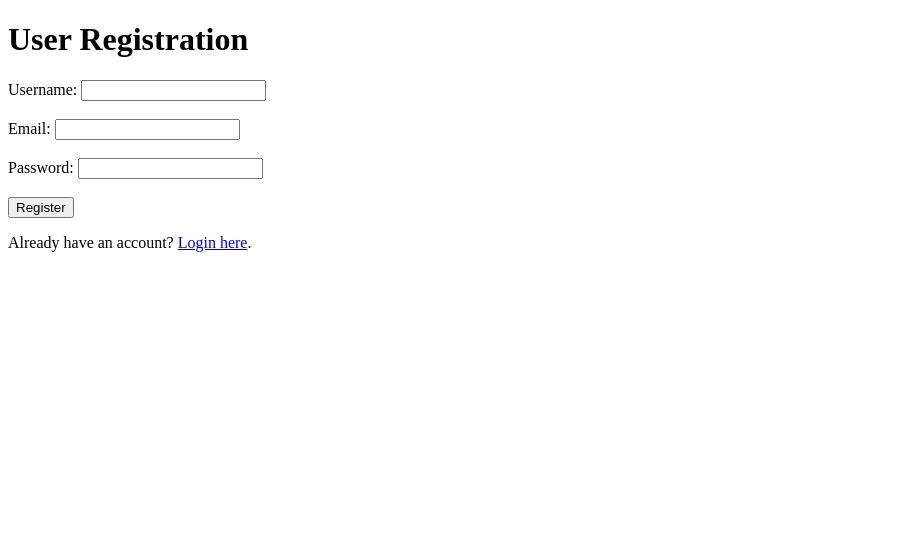
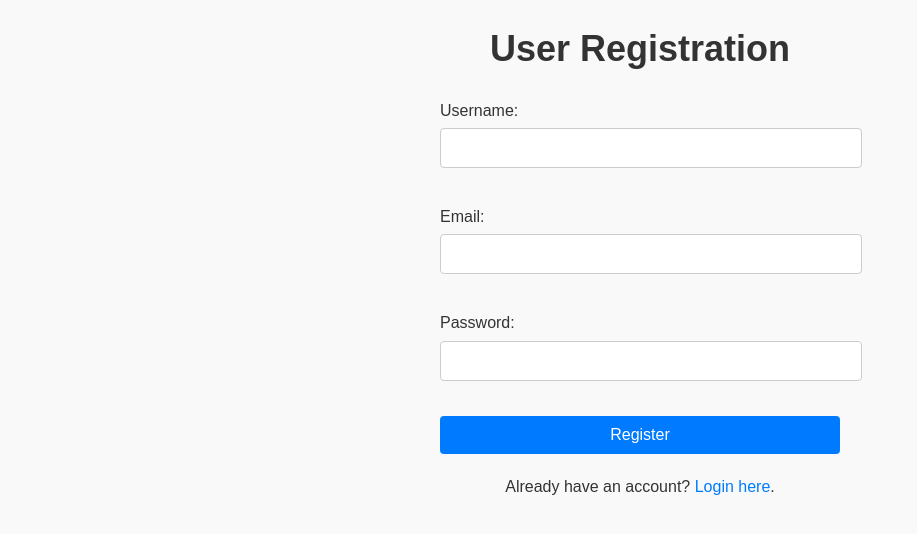
Before and after one commit to avd1729/Talk-Space, a Flask app: page /register in a window 1280 px wide. Shown: the top 534 px of the page, without its empty margins (0-917 px from the left). Run offline with Flask 3, Linux system fonts and the light colour scheme.

Commit message:
register page

```diff
--- a/templates/register.html
+++ b/templates/register.html
@@ -4,6 +4,83 @@
     <meta charset="UTF-8">
     <meta name="viewport" content="width=device-width, initial-scale=1.0">
     <title>User Registration</title>
+    <style>
+        /* Reset default margin and padding */
+        body, h1, p, form, label, input {
+            margin: 0;
+            padding: 0;
+        }
+
+        /* Body styles */
+        body {
+            font-family: Arial, sans-serif;
+            background-color: #f9f9f9;
+            color: #333;
+            line-height: 1.6;
+            padding: 20px;
+        }
+
+        /* Header styles */
+        h1 {
+            font-size: 36px;
+            text-align: center;
+            margin-bottom: 20px;
+        }
+
+        /* Form styles */
+        form {
+            max-width: 400px;
+            margin: 0 auto;
+        }
+
+        label {
+            display: block;
+            margin-bottom: 5px;
+        }
+
+        input[type="text"],
+        input[type="email"],
+        input[type="password"] {
+            width: 100%;
+            padding: 10px;
+            font-size: 16px;
+            border: 1px solid #ccc;
+            border-radius: 4px;
+            margin-bottom: 10px;
+        }
+
+        input[type="submit"] {
+            width: 100%;
+            padding: 10px;
+            font-size: 16px;
+            background-color: #007bff;
+            color: #fff;
+            border: none;
+            border-radius: 4px;
+            cursor: pointer;
+            transition: background-color 0.3s ease;
+        }
+
+        input[type="submit"]:hover {
+            background-color: #0056b3;
+        }
+
+        /* Link styles */
+        p {
+            text-align: center;
+            margin-top: 20px;
+        }
+
+        p a {
+            color: #007bff;
+            text-decoration: none;
+            transition: color 0.3s ease;
+        }
+
+        p a:hover {
+            color: #0056b3;
+        }
+    </style>
 </head>
 <body>
     <h1>User Registration</h1>
```
